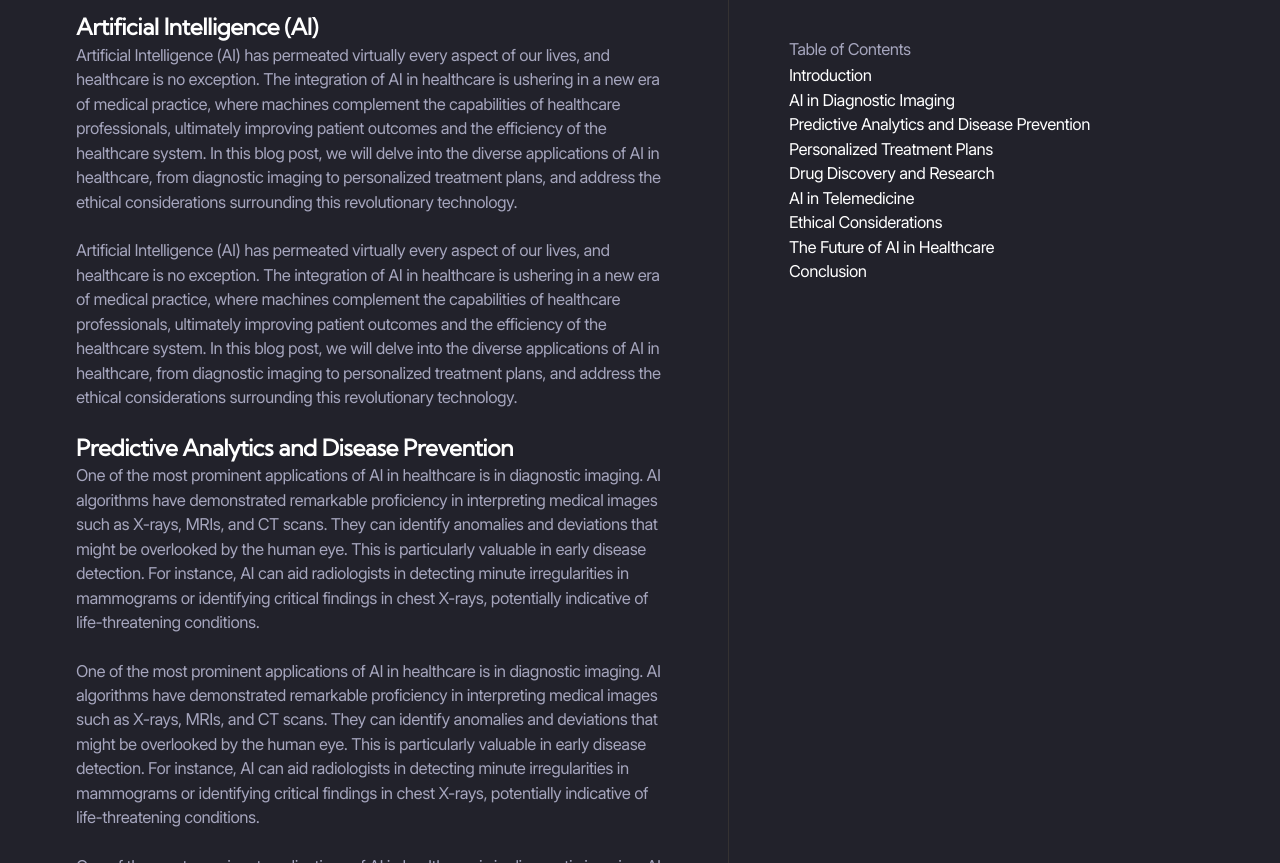
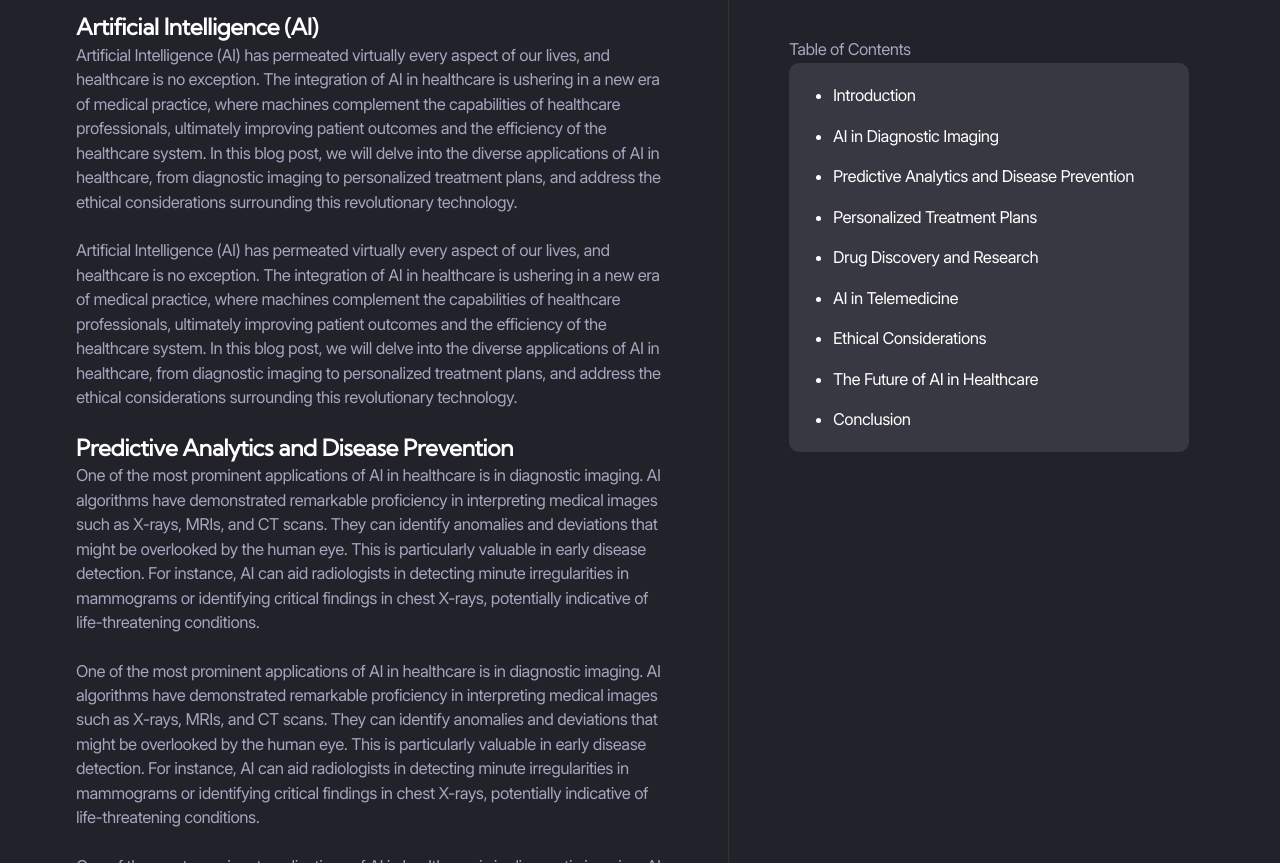
Before and after one commit to Iunnicova/js-test-project, a website with bundled scripts: page blog.html in a window 1280 px wide. Shown: the part 931-1794 px from the top of the page. Built offline with nearby package versions, Linux system fonts and the light colour scheme.

Commit message:
fiat: styles  _table-of-contents

```diff
--- a/styles/blocks/_table-of-contents.scss
+++ b/styles/blocks/_table-of-contents.scss
@@ -1,3 +1,29 @@
 // вкладка HOME, кнопка View All Blogs в секции A Knowledge Treasure Trove Explore FutureTech's In-Depth Blog Posts
 
 @use '../helpers' as *;
+
+.table-of-contents {
+  padding: rem(20);
+  color: var(--color-light);
+  background-color: var(--color-dark-10);
+  border-radius: rem(12);
+
+  @include laptop {
+    border-radius: rem(10);
+  }
+
+  &__list {
+    display: grid;
+    row-gap: rem(20);
+
+    @include laptop {
+      row-gap: rem(16);
+    }
+  }
+
+  //что бы перед текстом в списке появились кружочки
+  &__item {
+    list-style-type: disc;
+    margin-left: 1.5rem;
+  }
+}
```
Also changed, not shown: styles/main.css, 1 other file.
